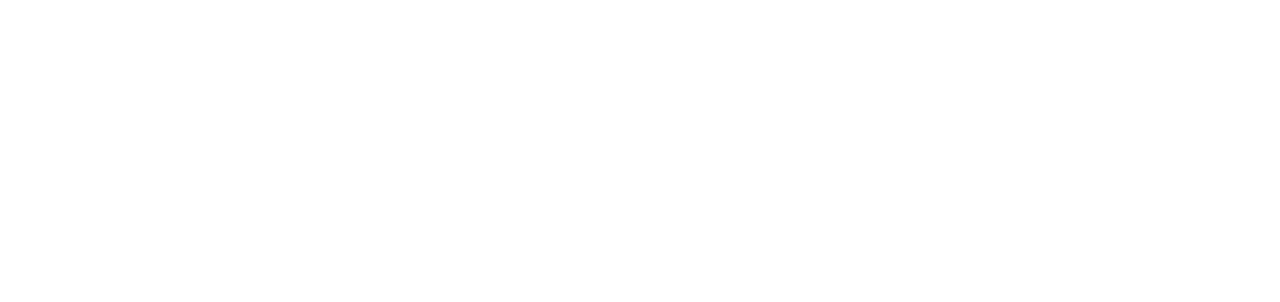
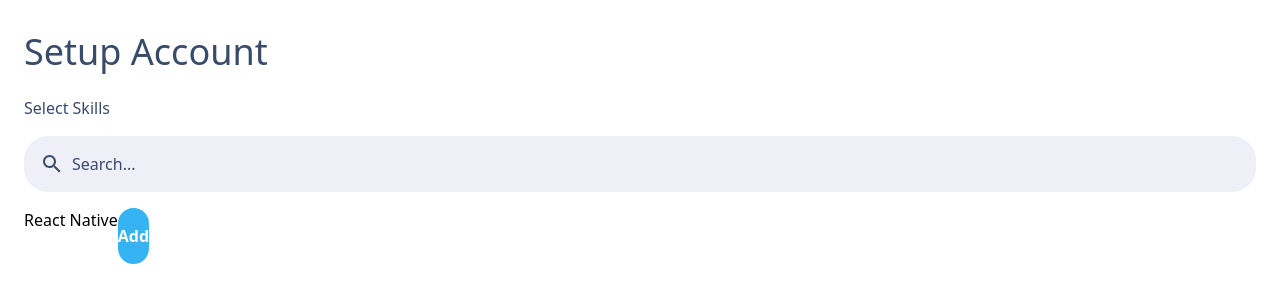
Before and after one commit to yashudkl/Skill-Sync, a React (Vite) app in the folder client/: page /setup/skills in a window 1280 px wide. Before the commit this address had no page. Shown: the top 302 px of the page. Built offline with nearby package versions, Linux system fonts and the light colour scheme.

Commit message:
twmerge added

```diff
--- a/client/package.json
+++ b/client/package.json
@@ -16,7 +16,8 @@
     "@mui/material": "^6.1.10",
     "react": "^18.3.1",
     "react-dom": "^18.3.1",
-    "react-router-dom": "^7.0.2"
+    "react-router-dom": "^7.0.2",
+    "tailwind-merge": "^2.5.5"
   },
   "devDependencies": {
     "@eslint/js": "^9.15.0",
--- a/client/src/components/Button.tsx
+++ b/client/src/components/Button.tsx
@@ -1,9 +1,11 @@
+import { cn } from "../lib/cn";
+
 interface Props extends  React.DetailedHTMLProps<React.ButtonHTMLAttributes<HTMLButtonElement>, HTMLButtonElement> {
 
 }
 export default function Button(Props: Props){
     return(
 
-        <button {...Props} className="w-full py-4 bg-primary-blue-900 text-white font-bold rounded-2xl">{Props.children}</button>
+        <button {...Props} className={cn("w-full py-4 bg-primary-blue-900 text-white font-bold rounded-2xl", Props.className)}>{Props.children}</button>
     )
 }
--- /dev/null
+++ b/client/src/lib/cn.ts
@@ -0,0 +1,5 @@
+import { twMerge, ClassNameValue } from "tailwind-merge";
+
+export function cn(...classLists: ClassNameValue[]){
+    return twMerge(classLists)
+}
--- /dev/null
+++ b/client/src/lib/skills.ts
@@ -0,0 +1,54 @@
+export const communitySkills: string[] = [
+    "Agriculture",
+    "Fishing",
+    "Animal Husbandry",
+    "Carpentry",
+    "Plumbing",
+    "Masonry",
+    "Cooking",
+    "Baking",
+    "Sewing",
+    "Knitting",
+    "Herbal Medicine",
+    "First Aid",
+    "Animal Care",
+    "Blacksmithing",
+    "Pottery",
+    "Leatherworking",
+    "Woodworking",
+    "Tailoring",
+    "Basket Weaving",
+    "Beekeeping",
+    "Farming",
+    "Candle Making",
+    "Traditional Storytelling",
+    "Lumberjacking",
+    "Canning and Preserving",
+    "Hunting",
+    "Dyeing Fabric",
+    "Firewood Cutting",
+    "Soap Making",
+    "Oral History",
+    "Metalworking",
+    "Farming Techniques",
+    "Bird Watching",
+    "Vermiculture",
+    "Community Organizing",
+    "Construction",
+    "Sustainable Practices",
+    "Water Conservation",
+    "Renewable Energy Use",
+    "Recycling",
+    "Childcare",
+    "Gardening",
+    "Building Traditional Structures",
+    "Artisan Crafting",
+    "Natural Fiber Weaving",
+    "Leather Tanning",
+    "Songwriting",
+    "Potluck Cooking",
+    "Conflict Resolution",
+    "Tool Maintenance",
+    "Sustainable Fishing",
+    "Ecotourism Management"
+  ];
--- /dev/null
+++ b/client/src/pages/SetupAccount/SkillsSelection.tsx
@@ -0,0 +1,36 @@
+import AvatarInput from "../../components/AvatarInput";
+import Button from "../../components/Button";
+import CustomInput from "../../components/input";
+import SearchIcon from '@mui/icons-material/Search';
+export default function SetupSkillsSelectionPage() {
+    return (
+        <div className="p-6 flex w-screen h-screen flex-col space-y-4">
+            <div className="flex py-2">
+                <h1 className="text-4xl text-c_gray-600 font-medium">Setup Account</h1>
+            </div>
+
+            <form className="flex flex-col space-y-4">
+                <div className="font-medium text-c_gray-600">
+                    Select Skills
+                </div>
+                <div>
+                    <CustomInput icon = {SearchIcon} placeholder="Search..."/>
+                </div>
+            </form>
+            <div>
+                <Item />
+            </div>
+        </div>
+    )
+}
+
+function Item(){
+    return(
+        <div className="flex">
+            <div>React Native</div>
+            <div className="">
+                <Button className="">Add</Button>
+            </div>
+        </div>
+    )
+}
--- a/client/src/router/router.tsx
+++ b/client/src/router/router.tsx
@@ -1,6 +1,7 @@
 import { BrowserRouter, Route, Routes } from "react-router-dom";
 import SetupDescriptionPage from "../pages/SetupAccount/description";
 import SetupPfpPage from "../pages/SetupAccount/profilePic";
+import SetupSkillsSelectionPage from "../pages/SetupAccount/SkillsSelection";
 
 export default function MainRouter()
 {
@@ -9,6 +10,7 @@ export default function MainRouter()
             <Routes>
                 <Route path="/setup/description" element = {<SetupDescriptionPage />} />
                 <Route path="/setup/pfp" element = {<SetupPfpPage />} />
+                <Route path="/setup/skills" element = {<SetupSkillsSelectionPage />} />
             </Routes>
         </BrowserRouter>
     )
```
Also changed, not shown: 1 other file (tests, documents, lock files or other folders).
